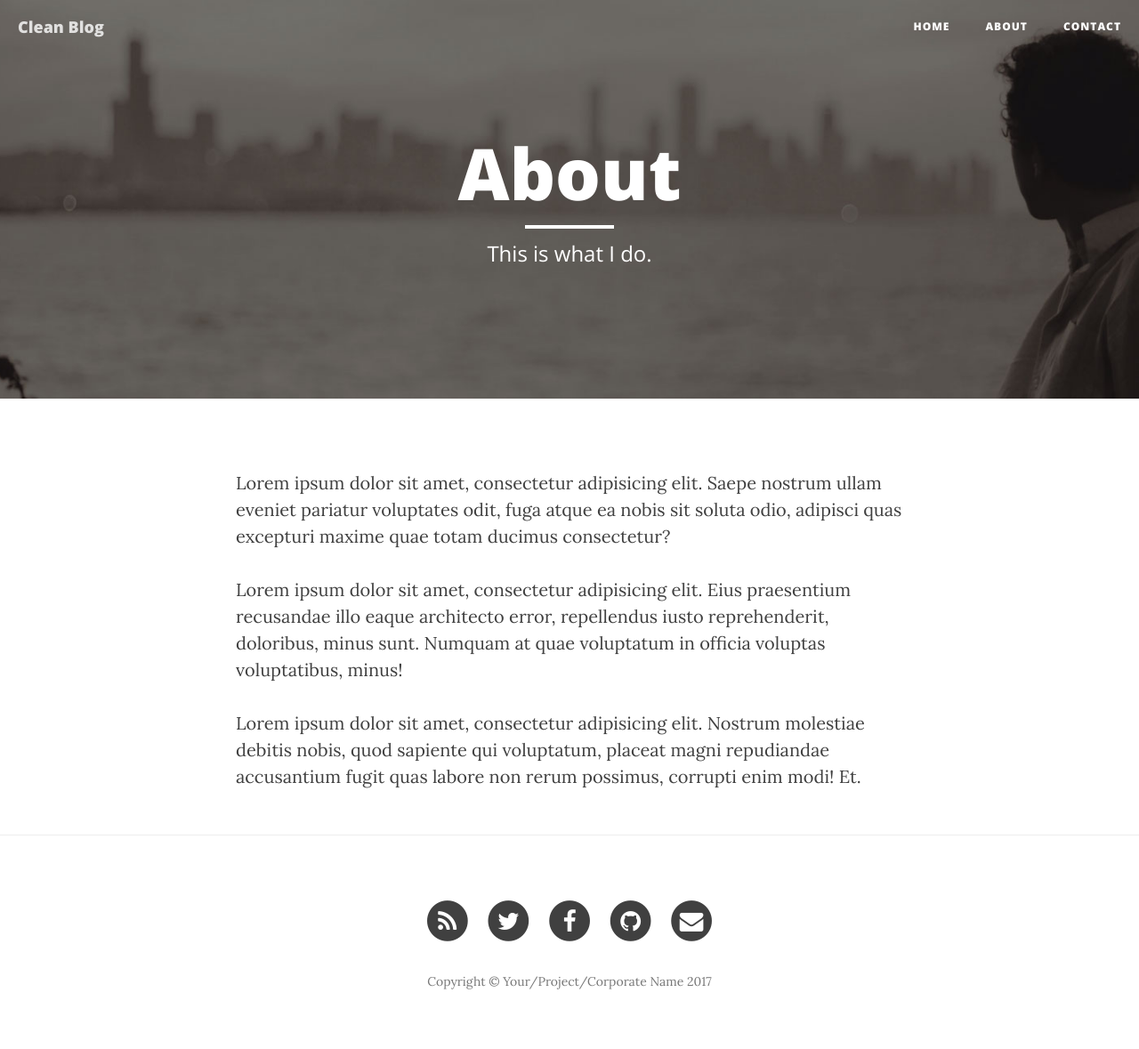
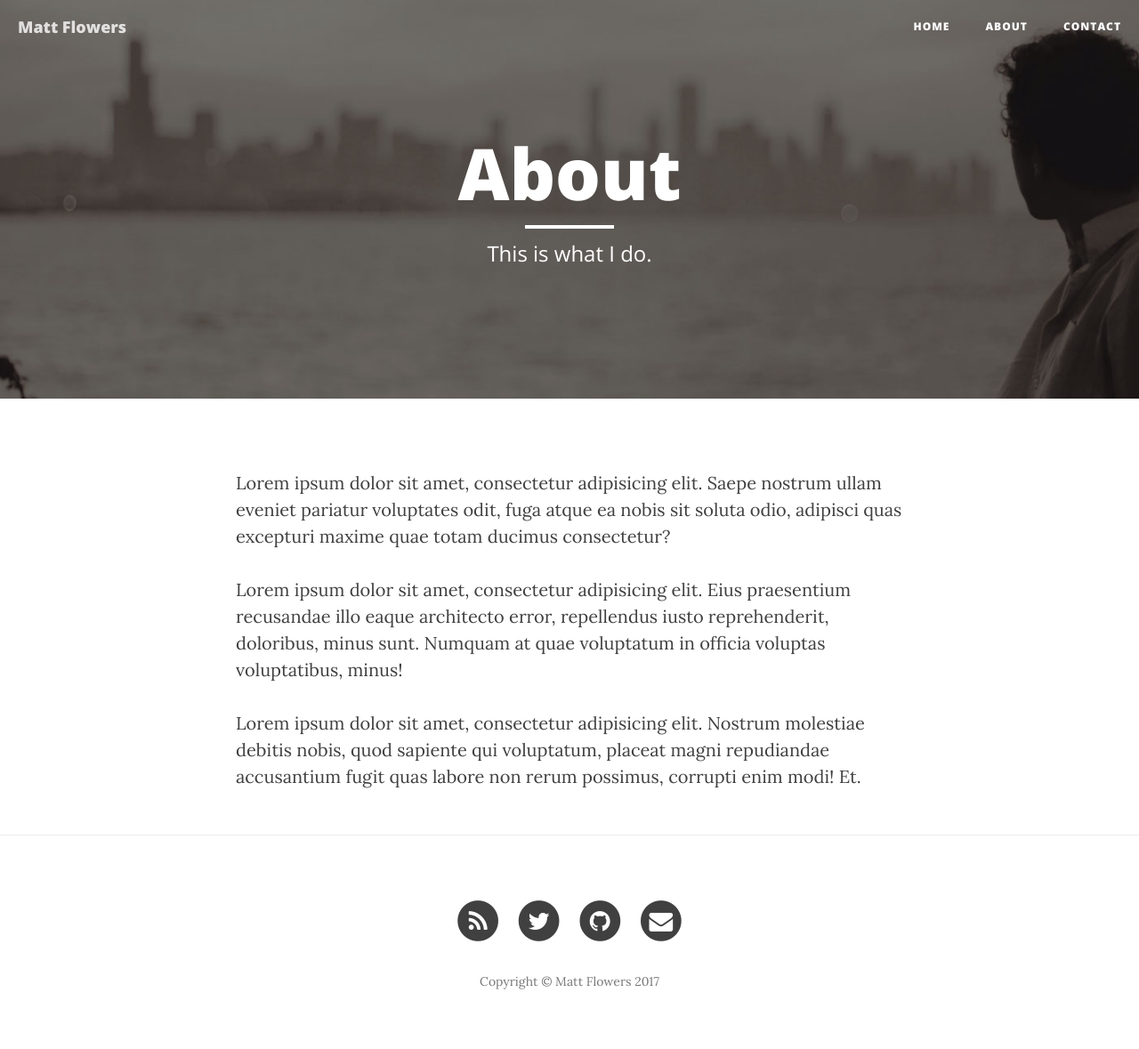
Before and after one commit to mattflow/blog, a Jekyll site: the page built from about.html, in a window 1280 px wide. Shown: the whole page at 89% size. Built offline with Jekyll 4.4.1, drawn with Linux system fonts in a browser that asks for light colours; nearby versions of some CDN libraries; some of the changed lines change nothing that is shown.

Commit message:
Personalize configuration

```diff
--- a/_config.yml
+++ b/_config.yml
@@ -1,15 +1,15 @@
 # Site settings
-title: Clean Blog
+title: Matt Flowers
 header-img: assets/img/home-bg.jpg
-email: your-email@yourdomain.com
-copyright_name: Your/Project/Corporate Name
-description: "Write your site description here. It will be used as your sites meta description as well!"
-baseurl: "/startbootstrap-clean-blog-jekyll"
-url: "http://yourdomain.com"
-twitter_username: SBootstrap
-github_username:  davidtmiller
-facebook_username:  StartBootstrap
-email_username:  your-email@yourdomain.com
+email: mattmflowers28@gmail.com
+copyright_name: Matt Flowers
+description: "Just a blog of a developer who has no life but still does not post very often."
+baseurl: "/blog"
+url: "https://mattflow.github.io"
+twitter_username: _flattmo
+github_username:  mattflow
+# facebook_username:  StartBootstrap
+email_username:  mattmflowers28@gmail.com
 
 # Google Analytics
 # To enable google analytics, uncomment below line with a valid Google Tracking ID
```
